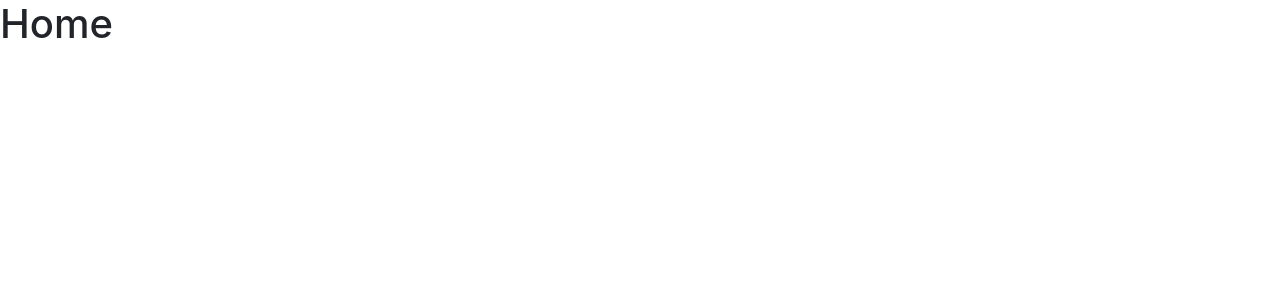
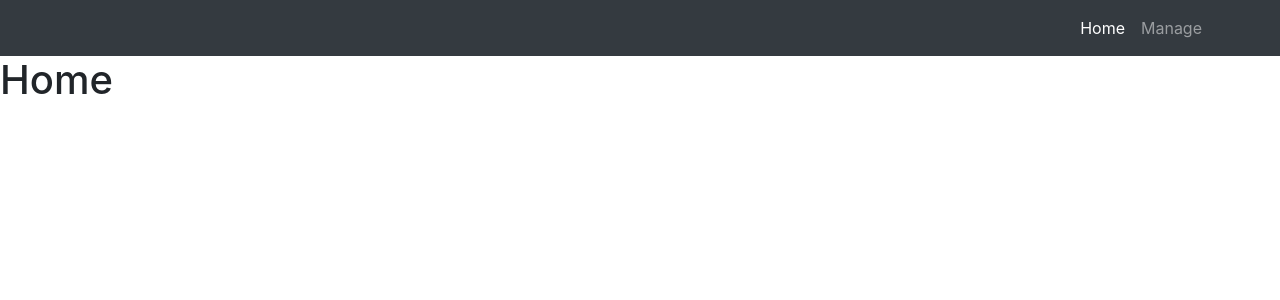
Before and after one commit to jromest/product-catalog, a React (Create React App) app: page / in a window 1280 px wide. Shown: the top 300 px of the page. Built offline with nearby package versions, Linux system fonts and the light colour scheme.

Commit message:
feat: create layout with header

```diff
--- /dev/null
+++ b/src/components/Layout.js
@@ -0,0 +1,27 @@
+import React from 'react';
+import { Link } from '@reach/router';
+import { Container, Nav, Navbar, NavItem } from 'reactstrap';
+
+const Layout = ({ children, location }) => (
+  <React.Fragment>
+    <Navbar tag="header" color="dark" dark expand="xs">
+      <Container tag="nav">
+        <Nav className="ml-auto" navbar>
+          <NavItem active={location.pathname === '/'}>
+            <Link className="nav-link" to="/">
+              Home
+            </Link>
+          </NavItem>
+          <NavItem active={location.pathname === '/manage'}>
+            <Link className="nav-link" to="/manage">
+              Manage
+            </Link>
+          </NavItem>
+        </Nav>
+      </Container>
+    </Navbar>
+    {children}
+  </React.Fragment>
+);
+
+export default Layout;
--- a/src/pages/Home.js
+++ b/src/pages/Home.js
@@ -1,9 +1,12 @@
 import React from 'react';
+import Layout from '../components/Layout';
 
-const Home = () => (
-  <main>
-    <h1>Home</h1>
-  </main>
+const Home = props => (
+  <Layout location={props.location}>
+    <main>
+      <h1>Home</h1>
+    </main>
+  </Layout>
 );
 
 export default Home;
--- a/src/pages/Manage.js
+++ b/src/pages/Manage.js
@@ -1,9 +1,12 @@
 import React from 'react';
+import Layout from '../components/Layout';
 
-const Manage = () => (
-  <main>
-    <h1>Manage</h1>
-  </main>
+const Manage = props => (
+  <Layout location={props.location}>
+    <main>
+      <h1>Manage</h1>
+    </main>
+  </Layout>
 );
 
 export default Manage;
```
